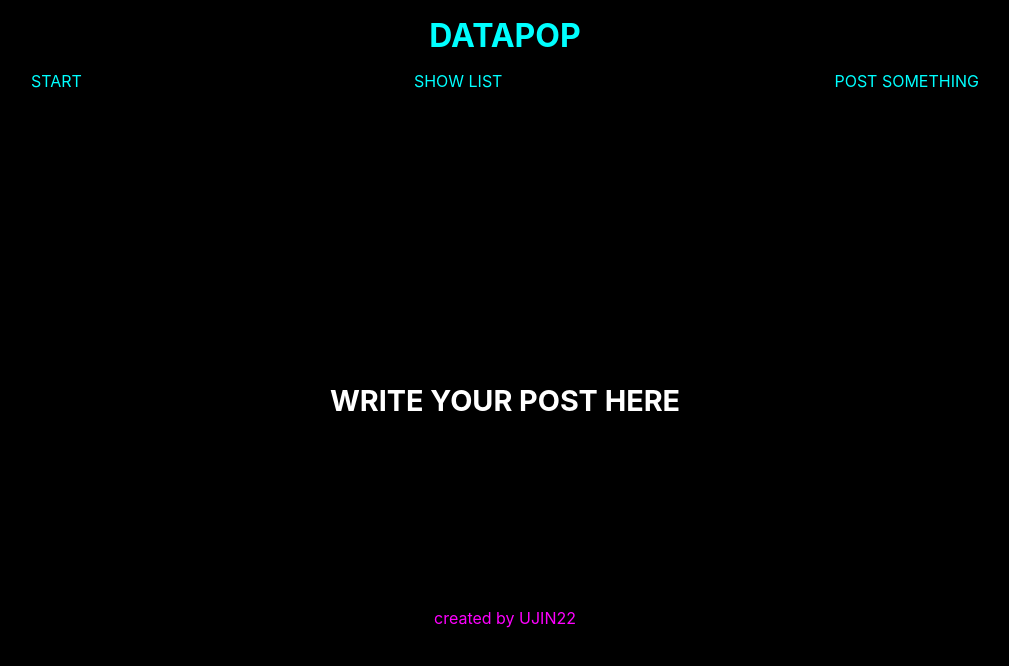
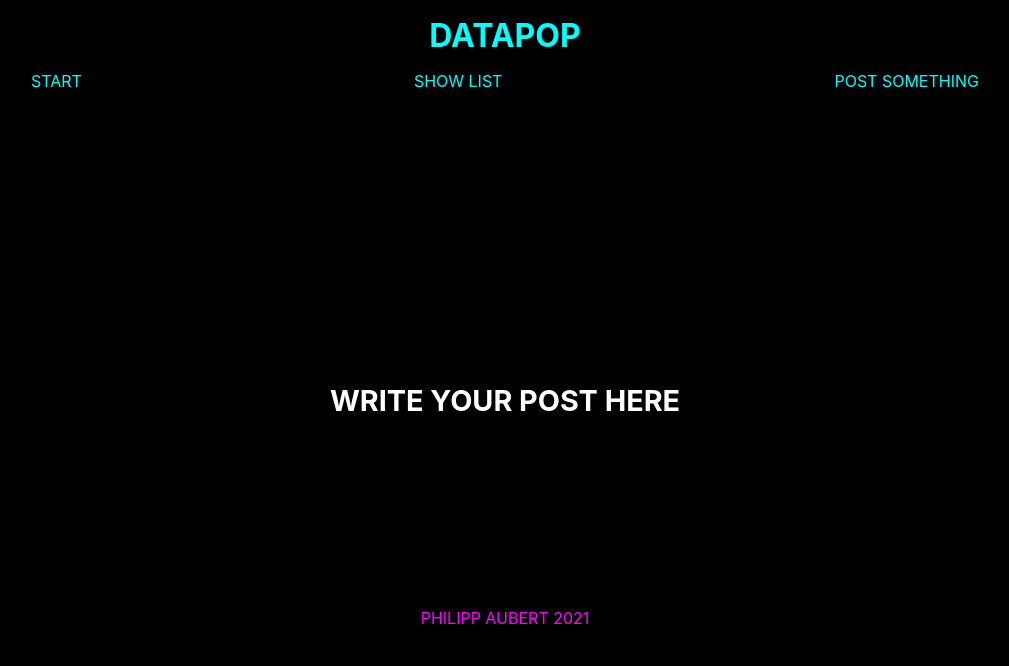
Before and after one commit to PhilippAubert/datapop, a React (Create React App) app: page /about in a window 1280 px wide. Shown: the top 666 px of the page, without its empty margins (135-1144 px from the left). Built offline with nearby package versions, Linux system fonts and the light colour scheme.

Commit message:
Change online handle-name to my real name :)

```diff
--- a/src/Components/Footer.js
+++ b/src/Components/Footer.js
@@ -5,7 +5,7 @@ export default function Footer() {
   return (
     <div className="Footer">
       <div className="Editorial">
-        <p className="Editorial-Text">created by UJIN22</p>
+        <p className="Editorial-Text">PHILIPP AUBERT 2021</p>
       </div>
     </div>
   );
```
